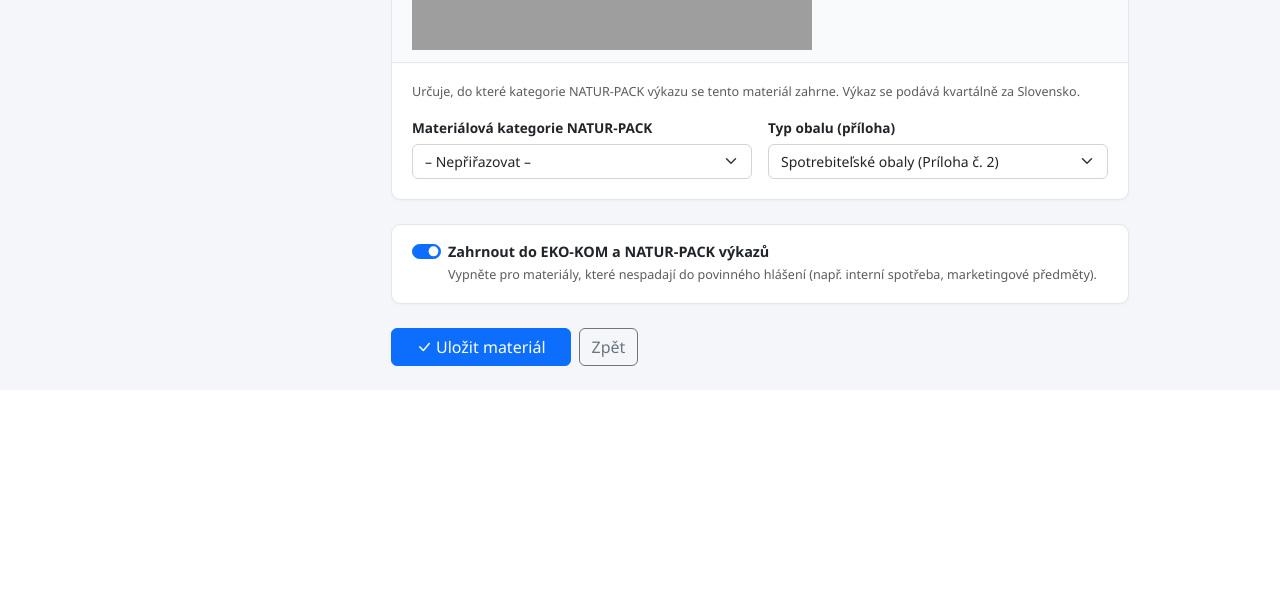
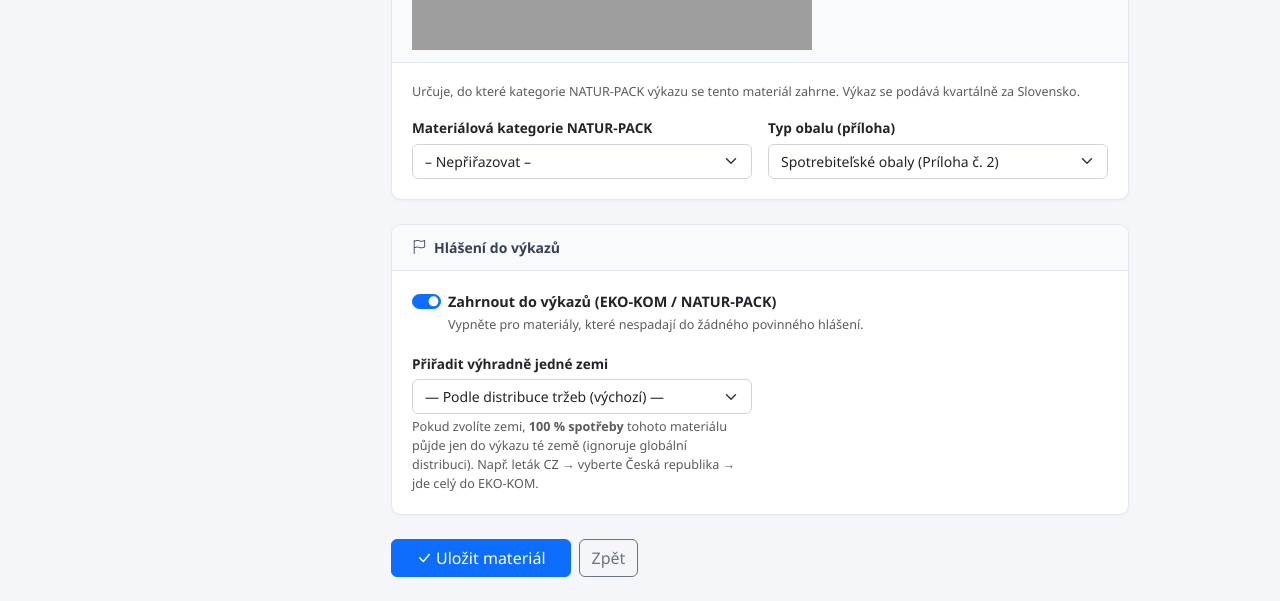
Before and after one commit to quadroczech/packtrack, a Flask app: page /materials/add in a window 1280 px wide. Shown: the part 1539-2140 px from the top of the page. Before the commit the page ends 1905 px from the top, so only its background shows below. Run offline with Flask 3, Linux system fonts and the light colour scheme; grey boxes are pictures that could not be loaded.

Commit message:
Add per-material country pin for report segmentation
- New field report_country (nullable): pins a material to one country
- NULL = split by global distribution (existing behaviour)
- CZ = 100% into EKO-KOM, SK = 100% into NATUR-PACK, other = excluded from CZ/SK reports
- Material form: dropdown with all countries + explanation text
- Materials list: shows country flag when pinned, checkmark when using distribution

Co-Authored-By: Claude Sonnet 4.6 <noreply@anthropic.com>

```diff
--- a/app.py
+++ b/app.py
@@ -87,6 +87,7 @@ def material_add():
                            naturpack_mats=reports.NATURPACK_MATERIALS,
                            naturpack_apps=reports.NATURPACK_APPENDICES,
                            material_types=MATERIAL_TYPES,
+                           countries=COUNTRIES,
                            action=url_for("material_add"))
 
 
@@ -110,6 +111,7 @@ def material_edit(mid):
                            naturpack_mats=reports.NATURPACK_MATERIALS,
                            naturpack_apps=reports.NATURPACK_APPENDICES,
                            material_types=MATERIAL_TYPES,
+                           countries=COUNTRIES,
                            action=url_for("material_edit", mid=mid))
 
 
@@ -153,6 +155,7 @@ def _material_from_form():
         "initial_stock":      int(f.get("initial_stock") or 0),
         "include_in_reports": "include_in_reports" in f,
         "material_type":      f.get("material_type", "packaging"),
+        "report_country":     f.get("report_country", "") or None,
     }
 
 
--- a/reports.py
+++ b/reports.py
@@ -273,7 +273,14 @@ def build_ekokom_data(year, quarter):
         if not m.get("include_in_reports", True):
             continue
         weight_t_total = entry["total_t"]
-        weight_t_cz = round(weight_t_total * cz_pct, 6)
+        rc = m.get("report_country")
+        # If material is pinned to a specific country, only count it for CZ
+        if rc is None:
+            weight_t_cz = round(weight_t_total * cz_pct, 6)
+        elif rc == "CZ":
+            weight_t_cz = round(weight_t_total, 6)
+        else:
+            continue  # pinned to another country, skip EKO-KOM
 
         sheet = m.get("ekokom_sheet", "J1-1A")
         row = _ekokom_row(m)
@@ -350,7 +357,13 @@ def build_naturpack_data(year, quarter):
         if not m.get("include_in_reports", True):
             continue
         appendix = m.get("naturpack_appendix", "consumer")
-        weight_t_sk = round(entry["total_t"] * sk_pct, 6)
+        rc = m.get("report_country")
+        if rc is None:
+            weight_t_sk = round(entry["total_t"] * sk_pct, 6)
+        elif rc == "SK":
+            weight_t_sk = round(entry["total_t"], 6)
+        else:
+            continue  # pinned to another country, skip NATUR-PACK
         key = (appendix, np_mat)
         data[key] = round(data.get(key, 0) + weight_t_sk, 6)
     return data
--- a/templates/material_form.html
+++ b/templates/material_form.html
@@ -214,19 +214,40 @@
     </div>
   </div>
 
-  <!-- Reporting flag -->
+  <!-- Reporting flag + country pin -->
   <div class="card card-flat mb-4">
-    <div class="card-body py-3">
+    <div class="card-header-flat"><i class="bi bi-flag me-2"></i>Hlášení do výkazů</div>
+    <div class="card-body">
+      <div class="row g-3">
+        <div class="col-12">
           <div class="form-check form-switch">
             <input class="form-check-input" type="checkbox" name="include_in_reports"
                    id="includeInReports" role="switch"
                    {% if material is none or material.get('include_in_reports', True) %}checked{% endif %}>
             <label class="form-check-label fw-semibold" for="includeInReports">
-          Zahrnout do EKO-KOM a NATUR-PACK výkazů
+              Zahrnout do výkazů (EKO-KOM / NATUR-PACK)
             </label>
             <div class="form-text">
-          Vypněte pro materiály, které nespadají do povinného hlášení
-          (např. interní spotřeba, marketingové předměty).
+              Vypněte pro materiály, které nespadají do žádného povinného hlášení.
+            </div>
+          </div>
+        </div>
+        <div class="col-sm-6">
+          <label class="form-label fw-semibold">Přiřadit výhradně jedné zemi</label>
+          <select name="report_country" class="form-select">
+            <option value="">— Podle distribuce tržeb (výchozí) —</option>
+            {% for code, name in countries %}
+              <option value="{{ code }}"
+                {% if material and material.get('report_country') == code %}selected{% endif %}>
+                {{ name }} ({{ code }})
+              </option>
+            {% endfor %}
+          </select>
+          <div class="form-text">
+            Pokud zvolíte zemi, <strong>100&nbsp;% spotřeby</strong> tohoto materiálu
+            půjde jen do výkazu té země (ignoruje globální distribuci).
+            Např. leták CZ → vyberte Česká republika → jde celý do EKO-KOM.
+          </div>
         </div>
       </div>
     </div>
```
Also changed, not shown: db.py (+9 -3 lines), templates/materials_list.html (+7 -1 lines). Lines whose indentation alone changed are shown as unchanged.
